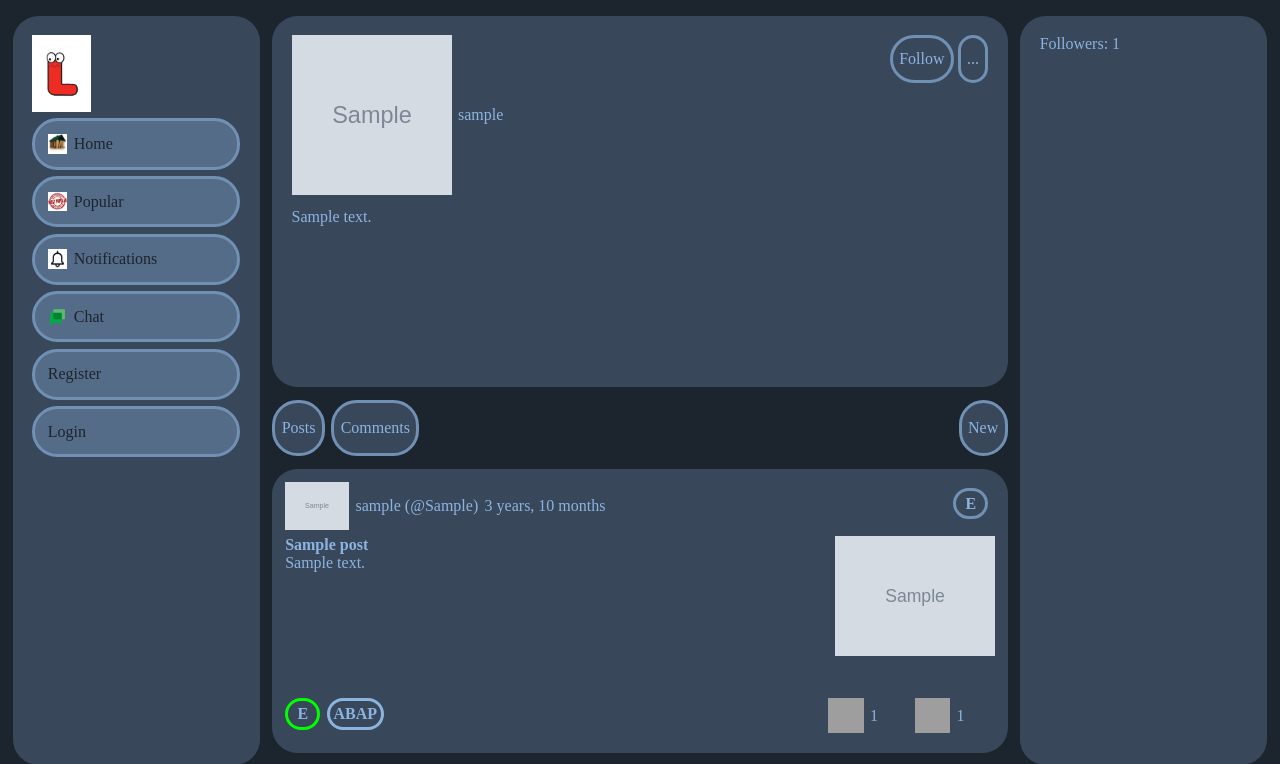
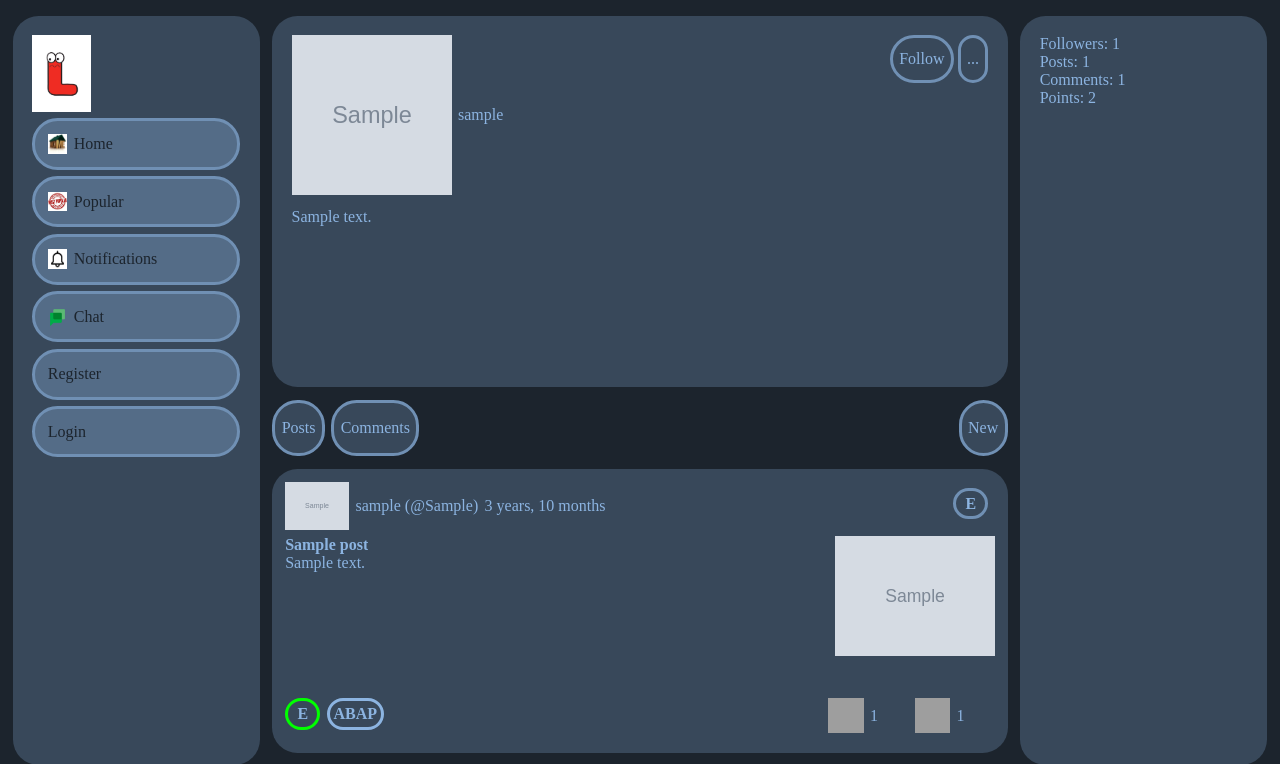
Before and after one commit to YaBoyya/Litter, a Django app: a page that uses profiles/templates/profiles/profile.html in a window 1280 px wide. Shown: the top 764 px of the page. Run offline with Django 5.2, Linux system fonts and the light colour scheme; data comes from the database, SQL or seed files in the repository; tables that the repository leaves empty hold one stand-in row (values such as "Sample post"); grey boxes marked "Sample" are stand-in pictures; grey boxes are pictures that could not be loaded.

Commit message:
Add profile stats

```diff
--- a/core/models.py
+++ b/core/models.py
@@ -55,7 +55,7 @@ class Post(models.Model):
     def delete(self):
         if self.picture:
             root = settings.MEDIA_ROOT
-            if root[0]!='/':
+            if root[0] != '/':
                 relative_path = str(self.picture).replace("/", "\\")
             else:
                 relative_path = str(self.picture)
--- a/profiles/templates/profiles/profile.html
+++ b/profiles/templates/profiles/profile.html
@@ -42,4 +42,10 @@
 {% endblock %}
 {% block rightbar %}
   Followers: {{ user.followers_count }}
+  <br>
+  Posts: {{ user.post_total }}
+  <br>
+  Comments: {{ user.comment_total }}
+  <br>
+  Points: {{ points }}
 {% endblock %}
--- a/profiles/views.py
+++ b/profiles/views.py
@@ -2,31 +2,45 @@ from django.contrib import messages
 from django.contrib.auth import update_session_auth_hash
 from django.contrib.auth.decorators import login_required
 from django.contrib.auth.forms import PasswordChangeForm
+from django.db import models
 from django.shortcuts import get_object_or_404, redirect, render
 
 from .decorators import owner_only
-from .forms import EmailForm,    ProfileForm
-from core.models import Post,  Comment
+from .forms import EmailForm, ProfileForm
+from core.models import Post, Comment
 from users.models import LitterUser, UserFollowing
 
 
 def profile_posts(request, usertag):
     posts = Post.objects.filter(user__usertag=usertag).all()
     user = get_object_or_404(LitterUser, usertag=usertag)
+    post_points = posts.aggregate(pts=models.Sum('vote_count'))
+    comment_points = Comment.objects.filter(
+        user__usertag=usertag).aggregate(pts=models.Sum('vote_count'))
+    points = post_points['pts'] + comment_points['pts']
+
     is_followed = UserFollowing.objects.filter(user=request.user.id,
                                                followed_user=user).exists()
 
-    context = {'posts': posts, 'user': user, 'is_followed': is_followed}
+    context = {'posts': posts, 'user': user,
+               'is_followed': is_followed, 'points': points}
     return render(request, 'profiles/profile.html', context)
 
 
 def profile_comments(request, usertag):
     comments = Comment.objects.filter(user__usertag=usertag).all()
+
+    post_points = Post.objects.filter(
+        user__usertag=usertag).aggregate(pts=models.Sum('vote_count'))
+    comment_points = comments.aggregate(pts=models.Sum('vote_count'))
+    points = post_points['pts'] + comment_points['pts']
+
     user = get_object_or_404(LitterUser, usertag=usertag)
     is_followed = UserFollowing.objects.filter(user=request.user.id,
                                                followed_user=user).exists()
 
-    context = {'comments': comments, 'user': user, 'is_followed': is_followed}
+    context = {'comments': comments, 'user': user,
+               'is_followed': is_followed, 'points': points}
     return render(request, 'profiles/profile.html', context)
 
 
--- a/users/models.py
+++ b/users/models.py
@@ -15,7 +15,9 @@ class LitterUserManager(UserManager):
 
     def get_queryset(self) -> QuerySet:
         return super().get_queryset().annotate(
-            followers_count=models.Count('followers')
+            followers_count=models.Count('followers', distinct=True),
+            post_total=models.Count('post', distinct=True),
+            comment_total=models.Count('comment', distinct=True),
         )
 
 
```
